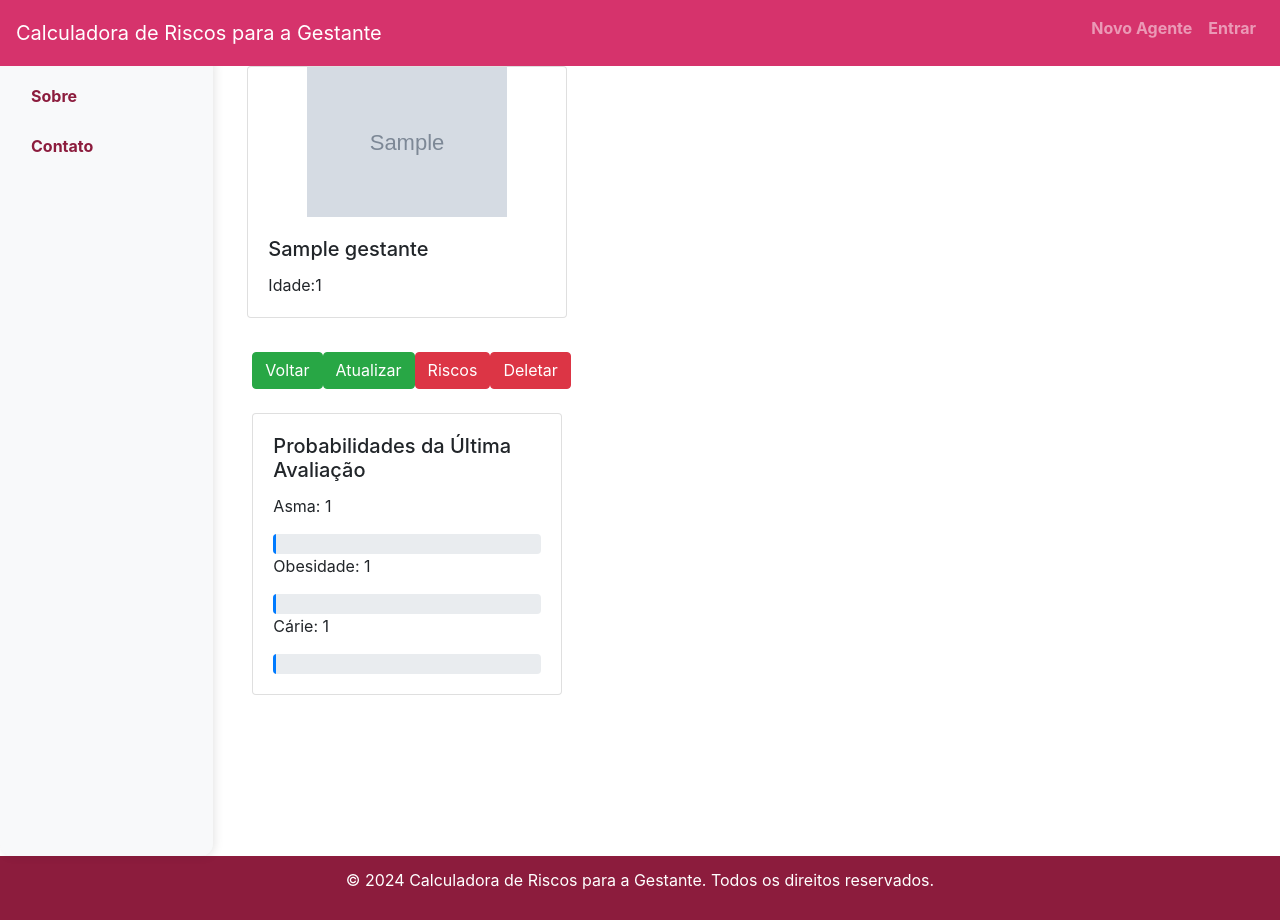
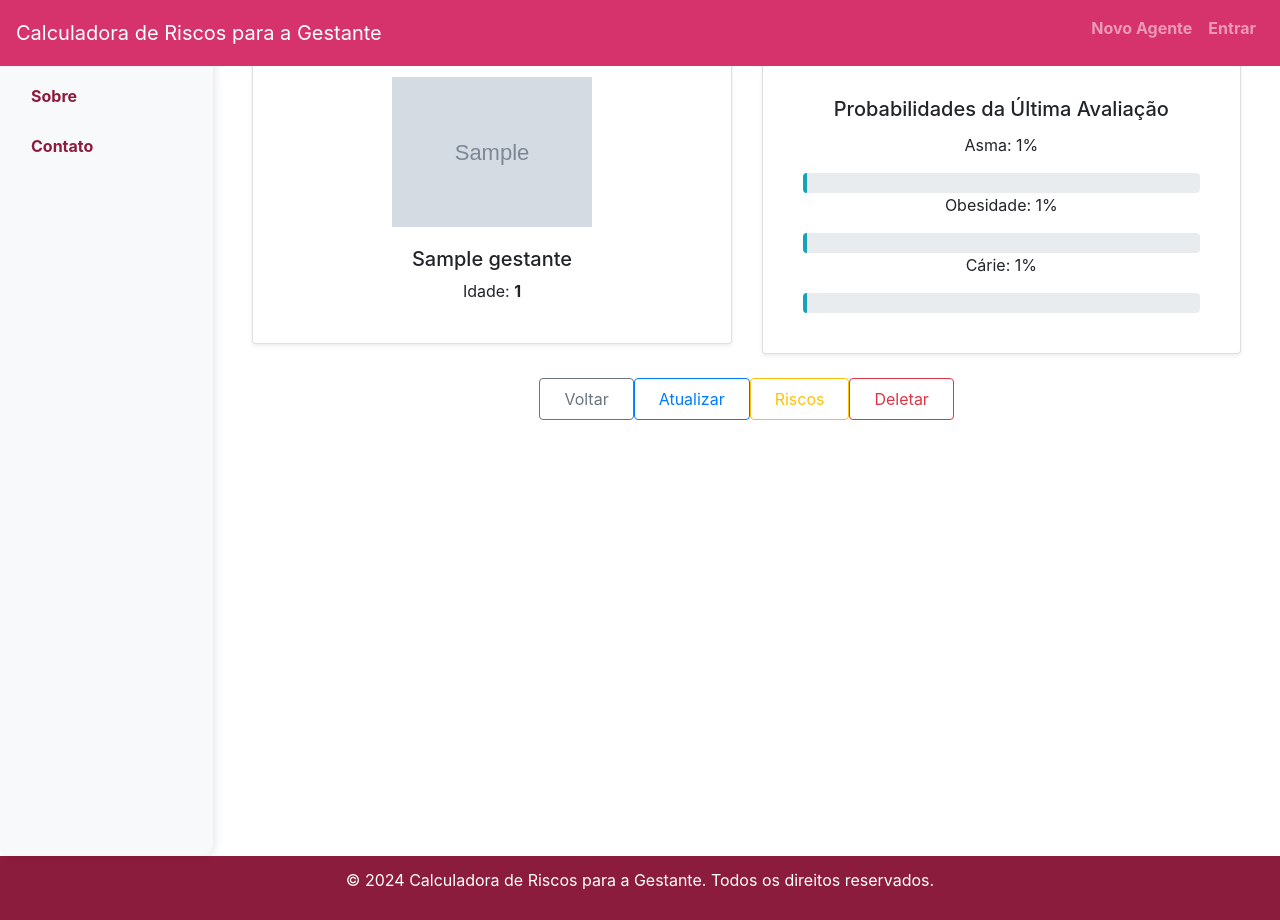
Before and after one commit to profsergiocosta/integrAI, a Django app: page /gestante/1 in a window 1280 px wide. Run offline with Django 5.2, Linux system fonts and the light colour scheme; tables that the repository leaves empty hold one stand-in row (values such as "Sample post"); grey boxes marked "Sample" are stand-in pictures; some libraries are stand-ins or nearby versions.

Commit message:
ajuste design

```diff
--- a/django_app/setup/static/styles/style.css
+++ b/django_app/setup/static/styles/style.css
@@ -27,11 +27,68 @@ footer {
     border-radius: 10px; /* Deixando os cards mais arredondados */
     background-color: #ffe4e1; /* Fundo levemente rosado para mais delicadeza */
     border: none;
+    padding: 20px;
+    text-align: center; /* Centraliza os elementos dentro do card */
 }
 
 .card-hover:hover {
     transform: scale(1.05);
     box-shadow: 0 6px 12px rgba(0, 0, 0, 0.15);
+}
+
+/* Ajuste dos botões */
+.card-buttons, .tags__lista {
+    display: flex;
+    flex-wrap: wrap;
+    justify-content: center; /* Centraliza os botões */
+    gap: 16px; /* Maior espaçamento entre botões */
+    width: 100%;
+    padding: 10px;
+}
+
+.card-buttons .btn, .tags__lista .btn {
+    flex: 1;
+    min-width: 140px;
+    max-width: 200px; /* Ajuste para maior equilíbrio */
+    padding: 12px 18px;
+    font-size: 16px;
+    font-weight: bold;
+    border-radius: 8px;
+    transition: background-color 0.3s ease, transform 0.2s ease;
+}
+
+.btn-primary {
+    background-color: #d6336c;
+    color: #ffffff;
+    border: none;
+}
+
+.btn-primary:hover {
+    background-color: #b72a5b;
+    transform: scale(1.05);
+}
+
+.btn-secondary {
+    background-color: #f8d7da;
+    color: #8c1c3d;
+    border: none;
+}
+
+.btn-secondary:hover {
+    background-color: #f4c2c7;
+    transform: scale(1.05);
+}
+
+/* Ajuste para evitar que os botões fiquem muito colados quando há sidebar */
+.main-content {
+    margin-left: 260px; /* Compensa a largura da sidebar */
+    padding: 20px;
+}
+
+@media (max-width: 992px) {
+    .main-content {
+        margin-left: 0; /* Remove a margem quando a tela for menor */
+    }
 }
 
 /* Estilizando a tela de login */
@@ -116,13 +173,17 @@ select {
     background-color: #ff85a2; /* Rosa suave ao invés de laranja */
 }
 
-
 .sidebar {
     background-color: #ffe4e1; /* Rosa claro suave */
     border-radius: 12px; /* Cantos arredondados */
     padding: 20px;
     height: 100vh; /* Ocupa toda a altura da tela */
     box-shadow: 2px 0 10px rgba(0, 0, 0, 0.1); /* Sombra sutil */
+    position: fixed;
+    width: 240px;
+    left: 0;
+    top: 0;
+    bottom: 0;
 }
 
 .sidebar-sticky {
--- a/django_app/templates/gestantes/gestante.html
+++ b/django_app/templates/gestantes/gestante.html
@@ -1,95 +1,66 @@
-
 {% extends 'base.html' %}
 {% load custom_filters %}
 {% load static %}
 {% block content %}
 
-
-<div class="col-md-4 mb-4" style="padding: 10px">
-
-    <div class="card">
-
+<div class="container">
+    <div class="row">
+        <!-- Card da gestante -->
+        <div class="col-lg-6 col-md-12 mb-4">
+            <div class="card shadow-sm">
                 {% if gestante.foto == "" or gestante.foto == null %}
                 <img src="{% static '/assets/imagens/gestante/silhueta.png'%}" class="card-img-top" alt="Foto do gestante">
                 {% else %}
-        <img src="{{ gestante.foto.url }}" class="card-img-top" alt="gestante 1">
+                <img src="{{ gestante.foto.url }}" class="card-img-top" alt="gestante">
                 {% endif %}
-
-        <div class="card-body">
-            <h5 class="card-title">{{gestante.nome}}</h5>
-            <p class="card-text">Idade:{{gestante.idade}}</p>
+                <div class="card-body text-center">
+                    <h5 class="card-title mb-2">{{ gestante.nome }}</h5>
+                    <p class="card-text">Idade: <strong>{{ gestante.idade }}</strong></p>
                 </div>
-
-    </div>
-
-</div>
-
-<div class="col-md-3 mb-4">
-    <div class="d-flex justify-content-between">
-
-        <a href="{% url 'index' %}">
-            <button class="btn btn-success" style="padding-top: 5px;">Voltar</button>
-        </a>
-
-        <a href="{% url 'editar_gestante' gestante.id %}">
-            <button class="btn btn-success" style="padding-top: 5px;">Atualizar</button>
-        </a>
-
-        <a href="{% url 'questionario' gestante.id %}">
-            <button class="btn btn-danger" style="padding-top: 5px;">Riscos</button>
-        </a>
-
-        <a href="{% url 'deletar_gestante' gestante.id %}">
-            <button class="btn btn-danger" style="padding-top: 5px;">Deletar</button>
-        </a>
             </div>
         </div>
 
-
-<div class="col-md-4 mb-4">
-    <div class="card">
+        <!-- Card de probabilidades -->
+        <div class="col-lg-6 col-md-12 mb-4">
+            <div class="card shadow-sm">
                 <div class="card-body">
                     <h5 class="card-title">Probabilidades da Última Avaliação</h5>
-
                     {% if ultima_avaliacao %}
                         <!-- Barra de progresso para Asma -->
-                <p>Asma: {{ ultima_avaliacao.probabilidade_asma|floatformat:0 }}</p>
+                        <p>Asma: {{ ultima_avaliacao.probabilidade_asma|floatformat:0 }}%</p>
                         <a href="{% url 'detalhes_risco' gestante.id 'asma' %}" class="progress-link">
                             <div class="progress" style="height: 20px;">
-                        <div class="progress-bar"
+                                <div class="progress-bar bg-info"
                                     role="progressbar"
                                     style="width: {{ ultima_avaliacao.probabilidade_asma|floatformat:0 }}%;"
                                     aria-valuenow="{{ ultima_avaliacao.probabilidade_asma|floatformat:0 }}"
-                            aria-valuemin="0"
-                            aria-valuemax="100">
+                                    aria-valuemin="0" aria-valuemax="100">
                                 </div>
                             </div>
                         </a>
 
                         <!-- Barra de progresso para Obesidade -->
-                <p>Obesidade: {{ ultima_avaliacao.probabilidade_obesidade|floatformat:0 }}</p>
+                        <p>Obesidade: {{ ultima_avaliacao.probabilidade_obesidade|floatformat:0 }}%</p>
                         <a href="{% url 'detalhes_risco' gestante.id 'obesidade' %}" class="progress-link">
                             <div class="progress" style="height: 20px;">
-                        <div class="progress-bar"
+                                <div class="progress-bar bg-info"
                                     role="progressbar"
                                     style="width: {{ ultima_avaliacao.probabilidade_obesidade|floatformat:0 }}%;"
                                     aria-valuenow="{{ ultima_avaliacao.probabilidade_obesidade|floatformat:0 }}"
-                            aria-valuemin="0"
-                            aria-valuemax="100">
+                                    aria-valuemin="0" aria-valuemax="100">
                                 </div>
                             </div>
                         </a>
 
                         <!-- Barra de progresso para Cárie -->
-                <p>Cárie: {{ ultima_avaliacao.probabilidade_carie|floatformat:0 }}</p>
+                        <p>Cárie: {{ ultima_avaliacao.probabilidade_carie|floatformat:0 }}%</p>
                         <a href="{% url 'detalhes_risco' gestante.id 'carie' %}" class="progress-link">
                             <div class="progress" style="height: 20px;">
-                        <div class="progress-bar"
+                                <div class="progress-bar bg-info"
                                     role="progressbar"
                                     style="width: {{ ultima_avaliacao.probabilidade_carie|floatformat:0 }}%;"
                                     aria-valuenow="{{ ultima_avaliacao.probabilidade_carie|floatformat:0 }}"
-                            aria-valuemin="0"
-                            aria-valuemax="100">
+                                    aria-valuemin="0" aria-valuemax="100">
                                 </div>
                             </div>
                         </a>
@@ -99,8 +70,27 @@
                 </div>
             </div>
         </div>
+    </div>
 
-
-
+    <!-- Botões de ação -->
+    <div class="row">
+        <div class="col-md-12">
+            <div class="d-flex flex-wrap justify-content-center gap-3">
+                <a href="{% url 'index' %}" class="btn btn-outline-secondary px-4 py-2">
+                    <i class="fas fa-arrow-left"></i> Voltar
+                </a>
+                <a href="{% url 'editar_gestante' gestante.id %}" class="btn btn-outline-primary px-4 py-2">
+                    <i class="fas fa-edit"></i> Atualizar
+                </a>
+                <a href="{% url 'questionario' gestante.id %}" class="btn btn-outline-warning px-4 py-2">
+                    <i class="fas fa-exclamation-triangle"></i> Riscos
+                </a>
+                <a href="{% url 'deletar_gestante' gestante.id %}" class="btn btn-outline-danger px-4 py-2">
+                    <i class="fas fa-trash-alt"></i> Deletar
+                </a>
+            </div>
+        </div>
+    </div>
+</div>
 
 {% endblock %}
```
Also changed, not shown: django_app/static/styles/style.css (+55 -6 lines). Lines whose indentation alone changed are shown as unchanged.
